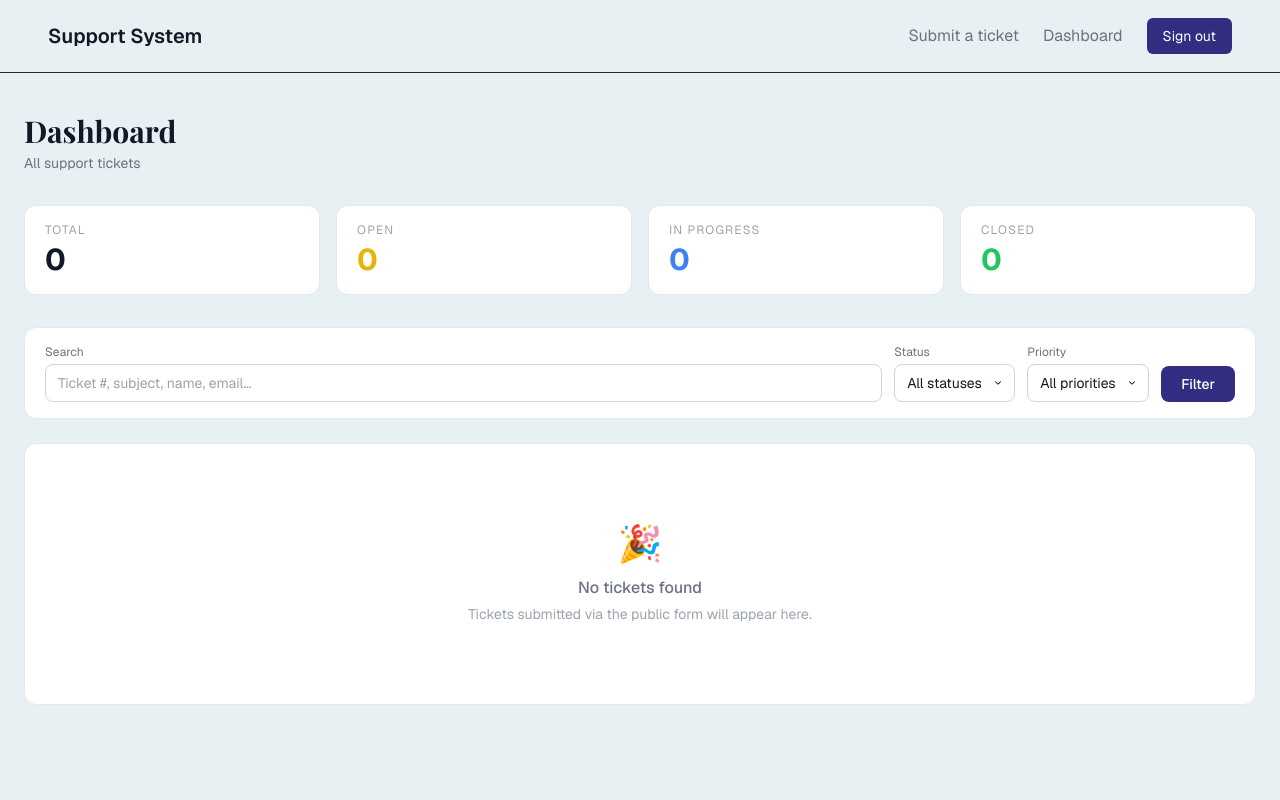
After one commit to idontknow-you/ticket_app, a Flask app: page /dashboard in a window 1280 px wide. The commit adds this page. Run offline with Flask 3, Linux system fonts and the light colour scheme; a user stored in the database is signed in; some libraries are stand-ins or nearby versions; some web fonts are replaced.

Commit message:
Dashboard added

```diff
--- a/app.py
+++ b/app.py
@@ -1,4 +1,8 @@
-from flask import Flask, render_template, request, redirect, url_for
+import sys
+import os
+sys.path.insert(0, os.path.dirname(os.path.abspath(__file__)))
+
+from flask import Flask
 from extensions import db, login_manager
 
 
@@ -14,30 +18,32 @@ def create_app():
     login_manager.login_message = 'Please log in to access this page.'
     login_manager.login_message_category = 'error'
 
-
     with app.app_context():
-        #Models
         from models.user import User
-        from models.ticket import Ticket, TicketFieldDefinition, TicketFieldValue, TicketComment, TicketHistory, TicketAttachment
+        from models.ticket import (
+            Ticket, TicketFieldDefinition, TicketFieldValue,
+            TicketComment, TicketHistory, TicketAttachment,
+        )
         from models.permission import UserPermission
         from models.wiki import WikiPage, WikiPageHistory
         from models.settings import Setting
         from models.mail import MailLog, MailTemplate
 
-        #Bluprints
         from routes.auth import auth_bp
         from routes.public import public_bp
-        app.register_blueprint(public_bp, url_prefix='/')
+        from routes.tickets import tickets_bp
 
         app.register_blueprint(auth_bp)
+        app.register_blueprint(public_bp)
+        app.register_blueprint(tickets_bp)
 
     @login_manager.user_loader
     def load_user(user_id):
         from models.user import User
         return User.query.get(int(user_id))
 
+    return app
 
-    return app
 
 app = create_app()
 
--- a/routes/public.py
+++ b/routes/public.py
@@ -3,13 +3,11 @@ import uuid
 from flask import Blueprint, render_template, request, redirect, url_for, flash, current_app
 from extensions import db
 from models.ticket import Ticket, TicketAttachment
-from models.settings import Setting
-from services.ticket_service import generate_ticket_number
+from models.ticket import generate_ticket_number
 from services.email_service import send_ticket_confirmation
 
 public_bp = Blueprint('public', __name__)
 
-# Hardcoded module list — replace with DB-driven list later
 MODULES = [
     'Module A', 'Module B', 'Module C', 'Module D', 'Module E',
     'Module F', 'Module G', 'Module H', 'Module I', 'Module J',
@@ -24,14 +22,10 @@ MAX_FILE_SIZE = 10 * 1024 * 1024  # 10MB
 
 
 def allowed_file(filename):
-    return (
-        '.' in filename
-        and filename.rsplit('.', 1)[1].lower() in ALLOWED_EXTENSIONS
-    )
+    return '.' in filename and filename.rsplit('.', 1)[1].lower() in ALLOWED_EXTENSIONS
 
 
 def save_attachment(file, ticket_id):
-    """Save an uploaded file to disk and return a TicketAttachment instance."""
     upload_dir = os.path.join(current_app.root_path, 'uploads', str(ticket_id))
     os.makedirs(upload_dir, exist_ok=True)
 
@@ -39,33 +33,29 @@ def save_attachment(file, ticket_id):
     ext = original_filename.rsplit('.', 1)[1].lower()
     stored_filename = f"{uuid.uuid4().hex}.{ext}"
     file_path = os.path.join(upload_dir, stored_filename)
-
     file.save(file_path)
     file_size = os.path.getsize(file_path)
+    file_type = file.content_type or 'application/octet-stream'
 
     return TicketAttachment(
         ticket_id=ticket_id,
-        filename=original_filename,
-        stored_filename=stored_filename,
+        file_name=original_filename,
         file_path=file_path,
+        file_type=file_type,
         file_size=file_size,
-        uploaded_by=None,  # public submission — no logged-in user
+        uploaded_by=None,
     )
 
 
 @public_bp.route('/', methods=['GET', 'POST'])
 def submit():
     if request.method == 'POST':
-        # --- Collect fields ---
-        submitter_name = request.form.get('submitter_name', '').strip()
+        submitter_name  = request.form.get('submitter_name', '').strip()
         submitter_email = request.form.get('submitter_email', '').strip()
-        department = request.form.get('department', '').strip()
-        module = request.form.get('module', '').strip()
-        subject = request.form.get('subject', '').strip()
-        description = request.form.get('description', '').strip()
-        files = request.files.getlist('attachments')
+        subject         = request.form.get('subject', '').strip()
+        description     = request.form.get('description', '').strip()
+        files           = request.files.getlist('attachments')
 
-        # --- Basic validation ---
         errors = []
         if not submitter_name:
             errors.append('Your name is required.')
@@ -75,62 +65,45 @@ def submit():
             errors.append('Subject is required.')
         if not description:
             errors.append('Please describe your issue.')
-        if module and module not in MODULES:
-            errors.append('Invalid module selected.')
 
-        # Validate files
         valid_files = []
         for f in files:
             if f and f.filename:
                 if not allowed_file(f.filename):
-                    errors.append(
-                        f'"{f.filename}" is not allowed. Only images and PDFs are accepted.'
-                    )
+                    errors.append(f'"{f.filename}" is not allowed. Only images and PDFs are accepted.')
                 else:
-                    # Peek at size without saving yet
                     f.seek(0, os.SEEK_END)
                     size = f.tell()
                     f.seek(0)
                     if size > MAX_FILE_SIZE:
-                        errors.append(
-                            f'"{f.filename}" exceeds the 10MB limit.'
-                        )
+                        errors.append(f'"{f.filename}" exceeds the 10MB limit.')
                     else:
                         valid_files.append(f)
 
         if errors:
             for error in errors:
                 flash(error, 'error')
-            return render_template(
-                'public/submit.html',
-                modules=MODULES,
-                form=request.form,
-            )
+            return render_template('public/submit_form.html', modules=MODULES, form=request.form)
 
-        # --- Create ticket ---
         ticket_number = generate_ticket_number()
         ticket = Ticket(
             ticket_number=ticket_number,
             submitter_name=submitter_name,
             submitter_email=submitter_email,
-            department=department,
-            module=module,
             subject=subject,
             description=description,
             status='open',
-            priority=None,  # Set by superadmin later
+            priority='low',
         )
         db.session.add(ticket)
-        db.session.flush()  # Get ticket.id before commit for attachments
+        db.session.flush()
 
-        # --- Save attachments ---
         for f in valid_files:
             attachment = save_attachment(f, ticket.id)
             db.session.add(attachment)
 
         db.session.commit()
 
-        # --- Send confirmation email ---
         try:
             send_ticket_confirmation(
                 to_email=submitter_email,
@@ -139,7 +112,6 @@ def submit():
                 subject=subject,
             )
         except Exception as e:
-            # Don't fail the whole submission if email fails
             current_app.logger.error(f'Failed to send confirmation email: {e}')
 
         return redirect(url_for('public.confirmation', ticket_number=ticket_number))
--- /dev/null
+++ b/routes/tickets.py
@@ -0,0 +1,110 @@
+from flask import Blueprint, render_template, redirect, url_for, request, flash
+from flask_login import login_required, current_user
+from extensions import db
+from models.ticket import Ticket, TicketComment, TicketHistory
+from models.user import User
+
+tickets_bp = Blueprint('tickets', __name__)
+
+
+@tickets_bp.route('/dashboard')
+@login_required
+def dashboard():
+    status_filter = request.args.get('status', 'all')
+    priority_filter = request.args.get('priority', 'all')
+    search = request.args.get('search', '').strip()
+
+    query = Ticket.query
+
+    if status_filter != 'all':
+        query = query.filter_by(status=status_filter)
+    if priority_filter != 'all':
+        query = query.filter_by(priority=priority_filter)
+    if search:
+        query = query.filter(
+            db.or_(
+                Ticket.subject.ilike(f'%{search}%'),
+                Ticket.ticket_number.ilike(f'%{search}%'),
+                Ticket.submitter_name.ilike(f'%{search}%'),
+                Ticket.submitter_email.ilike(f'%{search}%'),
+            )
+        )
+
+    tickets = query.order_by(Ticket.created_at.desc()).all()
+
+    total       = Ticket.query.count()
+    open_count  = Ticket.query.filter_by(status='open').count()
+    in_progress = Ticket.query.filter_by(status='in_progress').count()
+    closed      = Ticket.query.filter_by(status='closed').count()
+
+    return render_template(
+        'tickets/dashboard.html',
+        tickets=tickets,
+        status_filter=status_filter,
+        priority_filter=priority_filter,
+        search=search,
+        total=total,
+        open_count=open_count,
+        in_progress=in_progress,
+        closed=closed,
+    )
+
+
+@tickets_bp.route('/tickets/<int:ticket_id>')
+@login_required
+def view_ticket(ticket_id):
+    ticket = Ticket.query.get_or_404(ticket_id)
+    agents = User.query.all()
+    return render_template('tickets/view_ticket.html', ticket=ticket, agents=agents)
+
+
+@tickets_bp.route('/tickets/<int:ticket_id>/update', methods=['POST'])
+@login_required
+def update_ticket(ticket_id):
+    ticket = Ticket.query.get_or_404(ticket_id)
+
+    fields = ['status', 'priority', 'assigned_to']
+    for field in fields:
+        new_val = request.form.get(field)
+        if new_val is not None:
+            old_val = str(getattr(ticket, field) or '')
+            if new_val != old_val:
+                history = TicketHistory(
+                    ticket_id=ticket.id,
+                    changed_by=current_user.id,
+                    field_changed=field,
+                    old_value=old_val,
+                    new_value=new_val,
+                )
+                db.session.add(history)
+                if field == 'assigned_to':
+                    setattr(ticket, field, int(new_val) if new_val else None)
+                else:
+                    setattr(ticket, field, new_val)
+
+    db.session.commit()
+    flash('Ticket updated.', 'success')
+    return redirect(url_for('tickets.view_ticket', ticket_id=ticket_id))
+
+
+@tickets_bp.route('/tickets/<int:ticket_id>/comment', methods=['POST'])
+@login_required
+def add_comment(ticket_id):
+    ticket = Ticket.query.get_or_404(ticket_id)
+    body = request.form.get('body', '').strip()
+    is_internal = request.form.get('is_internal') == 'on'
+
+    if not body:
+        flash('Comment cannot be empty.', 'error')
+        return redirect(url_for('tickets.view_ticket', ticket_id=ticket_id))
+
+    comment = TicketComment(
+        ticket_id=ticket.id,
+        user_id=current_user.id,
+        body=body,
+        is_internal=is_internal,
+    )
+    db.session.add(comment)
+    db.session.commit()
+    flash('Comment added.', 'success')
+    return redirect(url_for('tickets.view_ticket', ticket_id=ticket_id))
--- a/templates/base.html
+++ b/templates/base.html
@@ -21,7 +21,8 @@
             sans: ['"Geist"', 'sans-serif']
           }
         }
-      }
+      },
+      safelist: ['pr-8']
     }
   </script>
 
@@ -29,11 +30,12 @@
     body { background: #e7f1f3; }
     select {
       appearance: none;
+      -webkit-appearance: none;
       background-image: url("/static/down-arrow.svg");
       background-repeat: no-repeat;
-      background-position: right 12px center;
-      background-size: 16px 16px;
-      padding-right: 40px;
+      background-position: right 10px center;
+      background-size: 12px 12px;
+      padding-right: 2rem !important; /* same as pr-8 */
     }
     select:hover { cursor: pointer; }
   </style>
--- a/templates/dashboard.html
+++ /dev/null
@@ -1,6 +0,0 @@
-{% extends "base.html" %}
-{%block title%}Dashboard{%endblock%}
-
-{% block content %}
-<p>This is the dashboard</p>
-{% endblock %}
--- /dev/null
+++ b/templates/tickets/dashboard.html
@@ -0,0 +1,168 @@
+{% extends "base.html" %}
+{% block title %}Dashboard — Support System{% endblock %}
+
+{% block content %}
+<div class="max-w-7xl mx-auto px-6 py-10">
+
+  <!-- Page header -->
+  <div class="mb-8">
+    <h1 class="font-serif text-3xl font-bold text-gray-900">Dashboard</h1>
+    <p class="text-gray-500 text-sm mt-1">All support tickets</p>
+  </div>
+
+  <!-- Summary cards -->
+  <div class="grid grid-cols-2 sm:grid-cols-4 gap-4 mb-8">
+    <div class="bg-white rounded-xl border border-gray-200 px-5 py-4">
+      <p class="text-xs text-gray-400 uppercase tracking-widest mb-1">Total</p>
+      <p class="text-3xl font-bold text-gray-900">{{ total }}</p>
+    </div>
+    <div class="bg-white rounded-xl border border-gray-200 px-5 py-4">
+      <p class="text-xs text-gray-400 uppercase tracking-widest mb-1">Open</p>
+      <p class="text-3xl font-bold text-yellow-500">{{ open_count }}</p>
+    </div>
+    <div class="bg-white rounded-xl border border-gray-200 px-5 py-4">
+      <p class="text-xs text-gray-400 uppercase tracking-widest mb-1">In Progress</p>
+      <p class="text-3xl font-bold text-blue-500">{{ in_progress }}</p>
+    </div>
+    <div class="bg-white rounded-xl border border-gray-200 px-5 py-4">
+      <p class="text-xs text-gray-400 uppercase tracking-widest mb-1">Closed</p>
+      <p class="text-3xl font-bold text-green-500">{{ closed }}</p>
+    </div>
+  </div>
+
+  <!-- Filters -->
+  <form method="GET" action="{{ url_for('tickets.dashboard') }}"
+        class="bg-white border border-gray-200 rounded-xl px-5 py-4 mb-6 flex flex-wrap gap-3 items-end">
+
+    <div class="flex-1 min-w-[180px]">
+      <label class="block text-xs text-gray-500 mb-1">Search</label>
+      <input
+        type="text"
+        name="search"
+        value="{{ search }}"
+        placeholder="Ticket #, subject, name, email…"
+        class="w-full rounded-lg border border-gray-300 px-3 py-2 text-sm focus:outline-none focus:ring-2 focus:ring-indigo-500"
+      >
+    </div>
+
+    <div>
+      <label class="block text-xs text-gray-500 mb-1">Status</label>
+      <select name="status" class="rounded-lg border border-gray-300 px-3 py-2 pr-8 text-sm bg-white focus:outline-none focus:ring-2 focus:ring-indigo-500">
+        <option value="all"      {% if status_filter == 'all' %}selected{% endif %}>All statuses</option>
+        <option value="open"     {% if status_filter == 'open' %}selected{% endif %}>Open</option>
+        <option value="in_progress" {% if status_filter == 'in_progress' %}selected{% endif %}>In Progress</option>
+        <option value="closed"   {% if status_filter == 'closed' %}selected{% endif %}>Closed</option>
+      </select>
+    </div>
+
+    <div>
+      <label class="block text-xs text-gray-500 mb-1">Priority</label>
+      <select name="priority" class="rounded-lg border border-gray-300 px-3 py-2 pr-8 text-sm bg-white focus:outline-none focus:ring-2 focus:ring-indigo-500">
+        <option value="all"    {% if priority_filter == 'all' %}selected{% endif %}>All priorities</option>
+        <option value="low"    {% if priority_filter == 'low' %}selected{% endif %}>Low</option>
+        <option value="medium" {% if priority_filter == 'medium' %}selected{% endif %}>Medium</option>
+        <option value="high"   {% if priority_filter == 'high' %}selected{% endif %}>High</option>
+        <option value="urgent" {% if priority_filter == 'urgent' %}selected{% endif %}>Urgent</option>
+      </select>
+    </div>
+
+    <button type="submit"
+            class="bg-indigo-900 hover:bg-indigo-700 text-white text-sm font-medium px-5 py-2 rounded-lg transition">
+      Filter
+    </button>
+    {% if search or status_filter != 'all' or priority_filter != 'all' %}
+      <a href="{{ url_for('tickets.dashboard') }}"
+         class="text-sm text-gray-400 hover:text-gray-700 py-2 transition">Clear</a>
+    {% endif %}
+  </form>
+
+  <!-- Ticket table -->
+  <div class="bg-white border border-gray-200 rounded-xl overflow-hidden">
+    {% if tickets %}
+    <table class="w-full text-sm">
+      <thead>
+        <tr class="border-b border-gray-100 text-xs text-gray-400 uppercase tracking-widest">
+          <th class="text-left px-5 py-3 font-medium">Ticket</th>
+          <th class="text-left px-5 py-3 font-medium">Subject</th>
+          <th class="text-left px-5 py-3 font-medium">Submitter</th>
+          <th class="text-left px-5 py-3 font-medium">Status</th>
+          <th class="text-left px-5 py-3 font-medium">Priority</th>
+          <th class="text-left px-5 py-3 font-medium">Assigned</th>
+          <th class="text-left px-5 py-3 font-medium">Created</th>
+          <th class="px-5 py-3"></th>
+        </tr>
+      </thead>
+      <tbody class="divide-y divide-gray-50">
+        {% for ticket in tickets %}
+        <tr class="hover:bg-gray-50 transition">
+          <td class="px-5 py-3 font-mono text-xs text-gray-500">{{ ticket.ticket_number }}</td>
+          <td class="px-5 py-3 text-gray-900 max-w-[200px] truncate">{{ ticket.subject }}</td>
+          <td class="px-5 py-3 text-gray-600">
+            <div>{{ ticket.submitter_name }}</div>
+            <div class="text-xs text-gray-400">{{ ticket.submitter_email }}</div>
+          </td>
+          <td class="px-5 py-3">
+            {% if ticket.status == 'open' %}
+              <span class="inline-flex items-center gap-1 text-xs font-medium text-yellow-700 bg-yellow-50 border border-yellow-200 px-2 py-0.5 rounded-full">
+                <span class="w-1.5 h-1.5 rounded-full bg-yellow-400"></span> Open
+              </span>
+            {% elif ticket.status == 'in_progress' %}
+              <span class="inline-flex items-center gap-1 text-xs font-medium text-blue-700 bg-blue-50 border border-blue-200 px-2 py-0.5 rounded-full">
+                <span class="w-1.5 h-1.5 rounded-full bg-blue-400"></span> In Progress
+              </span>
+            {% elif ticket.status == 'closed' %}
+              <span class="inline-flex items-center gap-1 text-xs font-medium text-green-700 bg-green-50 border border-green-200 px-2 py-0.5 rounded-full">
+                <span class="w-1.5 h-1.5 rounded-full bg-green-400"></span> Closed
+              </span>
+            {% else %}
+              <span class="text-xs text-gray-400">{{ ticket.status }}</span>
+            {% endif %}
+          </td>
+          <td class="px-5 py-3">
+            {% if ticket.priority == 'urgent' %}
+              <span class="text-xs font-semibold text-red-600">Urgent</span>
+            {% elif ticket.priority == 'high' %}
+              <span class="text-xs font-semibold text-orange-500">High</span>
+            {% elif ticket.priority == 'medium' %}
+              <span class="text-xs font-semibold text-yellow-600">Medium</span>
+            {% else %}
+              <span class="text-xs text-gray-400">Low</span>
+            {% endif %}
+          </td>
+          <td class="px-5 py-3 text-gray-500 text-xs">
+            {% if ticket.assignee %}
+              {{ ticket.assignee.name }}
+            {% else %}
+              <span class="text-gray-300">—</span>
+            {% endif %}
+          </td>
+          <td class="px-5 py-3 text-gray-400 text-xs whitespace-nowrap">
+            {{ ticket.created_at.strftime('%d %b %Y') }}
+          </td>
+          <td class="px-5 py-3">
+            <a href="{{ url_for('tickets.view_ticket', ticket_id=ticket.id) }}"
+               class="text-indigo-600 hover:text-indigo-800 text-xs font-medium transition">
+              View →
+            </a>
+          </td>
+        </tr>
+        {% endfor %}
+      </tbody>
+    </table>
+    {% else %}
+    <div class="text-center py-20 text-gray-400">
+      <p class="text-4xl mb-3">🎉</p>
+      <p class="font-medium text-gray-500">No tickets found</p>
+      <p class="text-sm mt-1">
+        {% if search or status_filter != 'all' or priority_filter != 'all' %}
+          Try adjusting your filters.
+        {% else %}
+          Tickets submitted via the public form will appear here.
+        {% endif %}
+      </p>
+    </div>
+    {% endif %}
+  </div>
+
+</div>
+{% endblock %}
```
Also changed, not shown: models/ticket.py (+8 -7 lines), templates/public/submit_form.html (+6 -6 lines).
